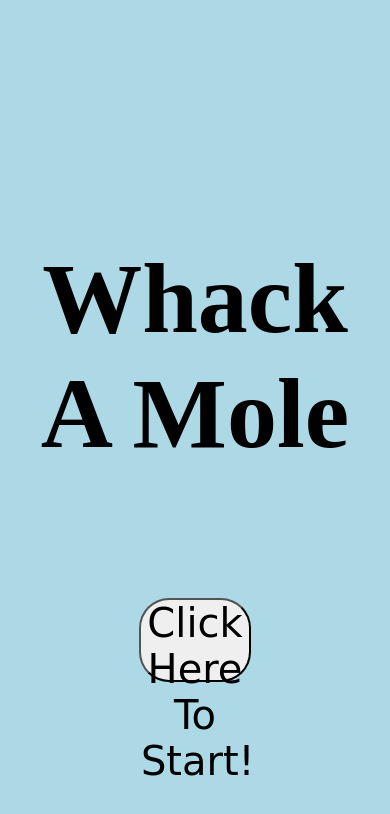
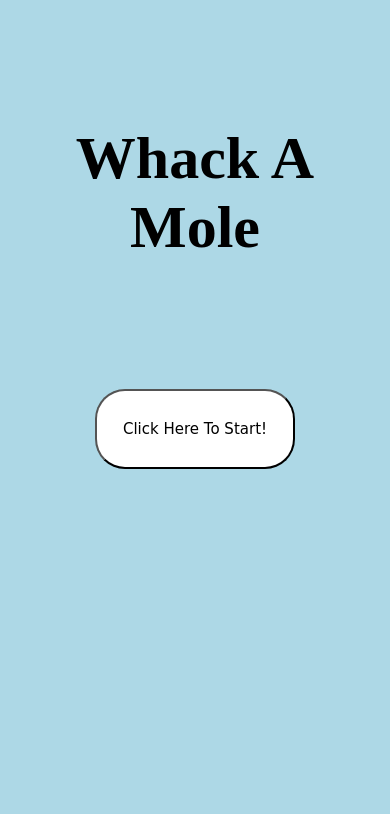
Before and after one commit to lotanh/Hackathon-1, a plain HTML site: page index.html in a window 390 px wide. Drawn offline with Linux system fonts and the light colour scheme; a web font is replaced by a local one.

Commit message:
Fixed the view on newer iphones

```diff
--- a/style.css
+++ b/style.css
@@ -71,7 +71,7 @@ h1 {
     font-size: 40px
 }
 
-@media screen  and (max-device-width: 480px) and (orientation: portrait) {
+@media screen and (min-device-width: 375px) and (max-device-width: 812px) and (orientation: portrait) {
     * {
         font-family: 'Odibee Sans', cursive;
     }
@@ -80,7 +80,7 @@ h1 {
     }
     h1 {
         font-family: Evil Empire;
-        font-size: 50px;
+        font-size: 60px;
     }
     .grid {
         display: flex;
@@ -99,12 +99,12 @@ h1 {
     }
     .container {
         width: 100%;
-        height: 550px;
+        height: 670px;
         display: flex;
         flex-direction: column;
         align-items: center;
         text-align: center;
-        justify-content: flex-end;
+        justify-content: center;
     }
     .board {
         display: flex;
@@ -132,8 +132,9 @@ h1 {
     }
 
     #btn {
-        width: 150px;
-        height: 50px;
+        background-color: white;
+        width: 200px;
+        height: 80px;
         padding: 0px;
         margin: -9px;
         border-radius: 30px;
```
